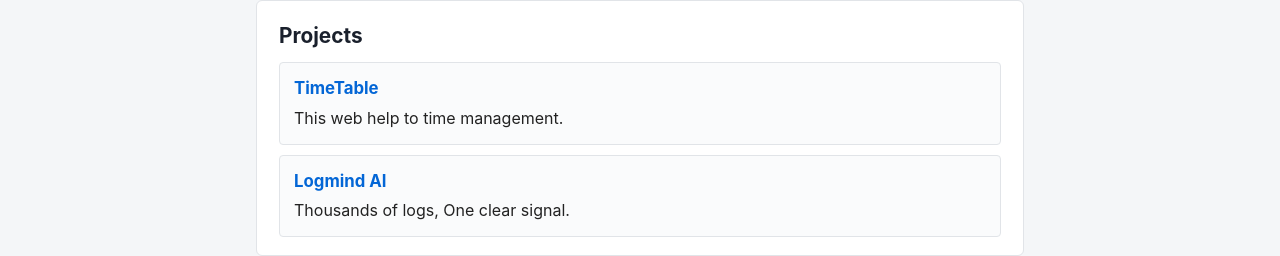
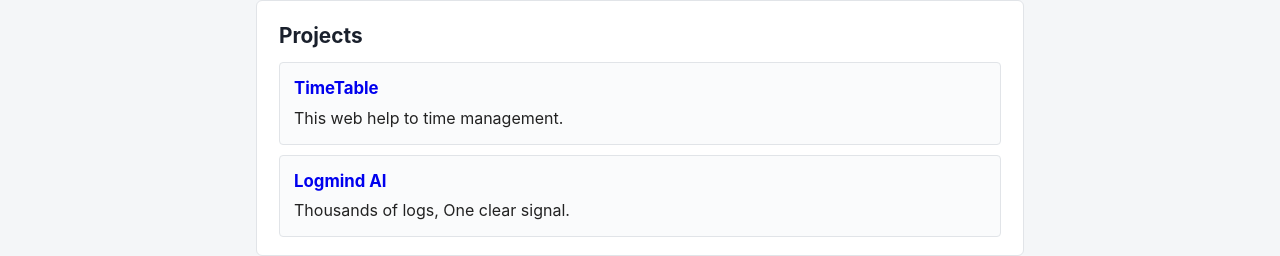
Before and after one commit to XYZ-4444/web-dev-lab-git, a plain HTML site: page LAB-1/module-1/P3/index.html in a window 1280 px wide. Shown: the part 550-806 px from the top of the page. Drawn offline with Linux system fonts and the light colour scheme.

Commit message:
Update P3

```diff
--- a/LAB-1/module-1/P3/index.html
+++ b/LAB-1/module-1/P3/index.html
@@ -36,11 +36,11 @@
         <section id="projects">
       <h2>Projects</h2>
       <div class="card">
-        <h3>TimeTable</h3>
+        <h3><a href="https://timetable-app-3218e.web.app/" target="_blank">TimeTable</a></h3>
         <p>This web help to time management.</p>
       </div>
       <div class="card">
-        <h3>Logmind AI</h3>
+        <h3><a href="https://logmind-ai.web.app/" target="_blank">Logmind AI</a></h3>
         <p>Thousands of logs, One clear signal.</p>
       </div>
     </section>
--- a/LAB-1/module-1/P3/style.css
+++ b/LAB-1/module-1/P3/style.css
@@ -104,3 +104,7 @@ footer {
   color: #777;
   font-size: 0.9rem;
 }
+
+a{
+  text-decoration: none;
+}
```
